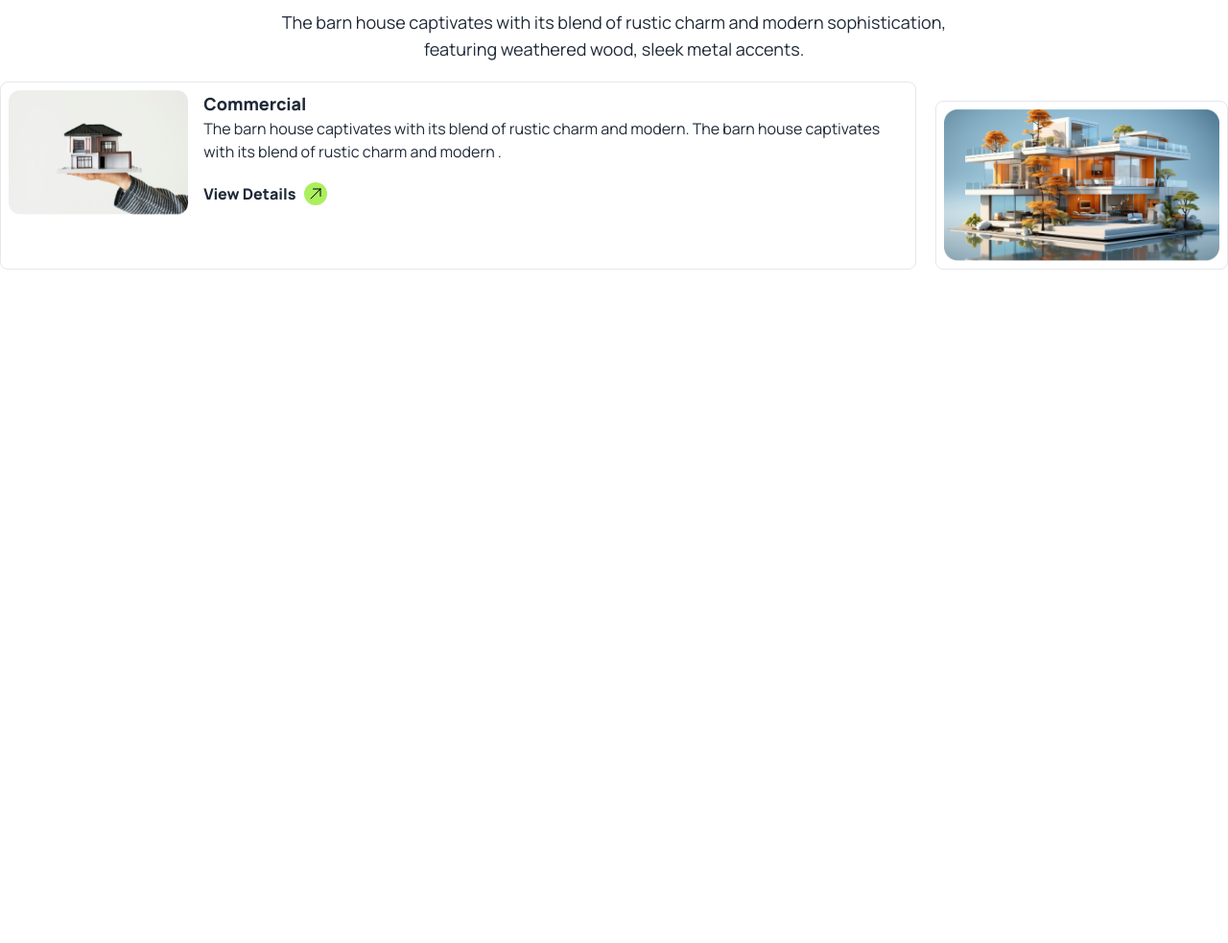
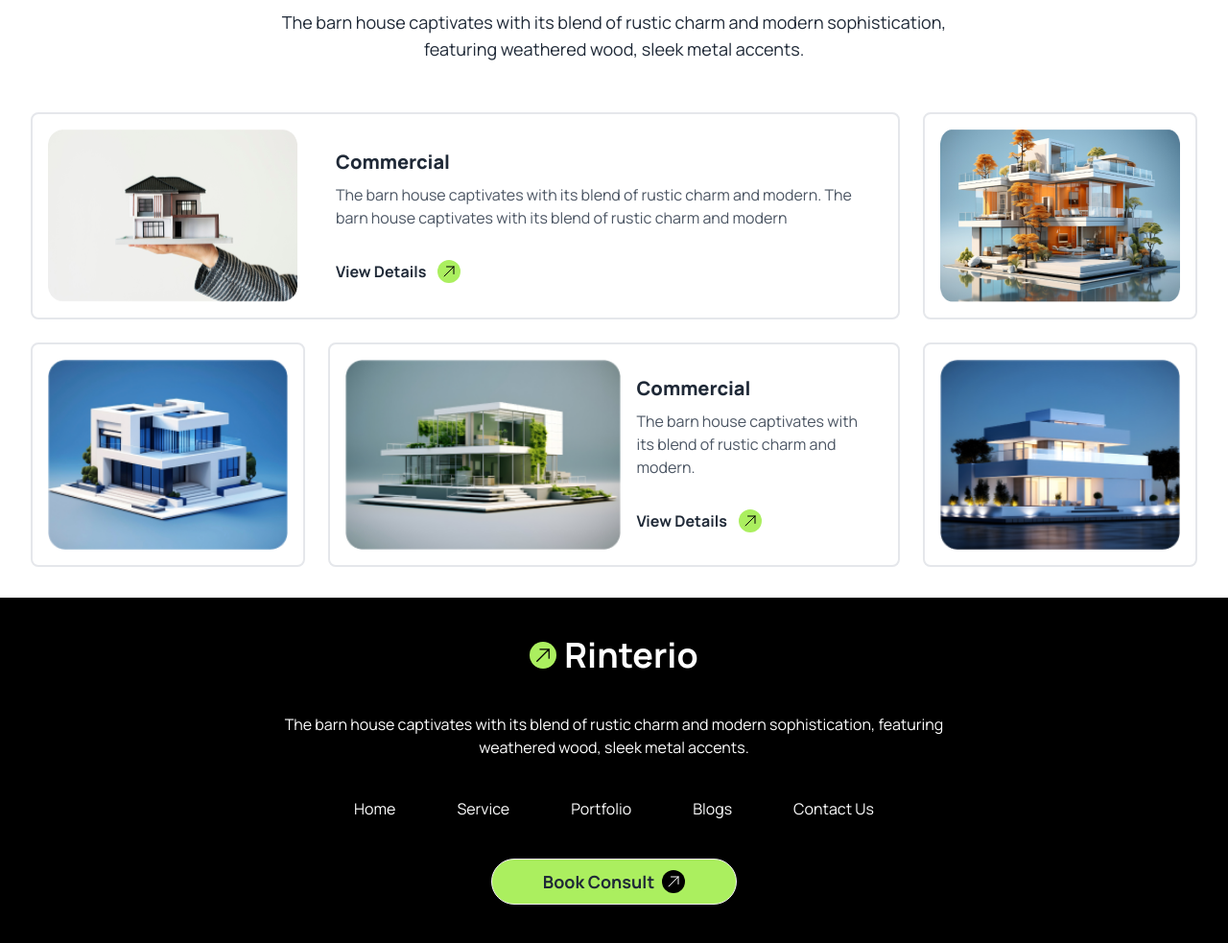
Before and after one commit to devtanvirmahamud1/B10-Assignment3, a plain HTML site: page index.html in a window 1280 px wide. Shown: the part 2306-3289 px from the top of the page at 96% size. Before the commit the page ends 2587 px from the top, so only its background shows below. Drawn offline with nearby package versions, Linux system fonts and the light colour scheme.

Commit message:
footer section added

```diff
--- a/index.html
+++ b/index.html
@@ -287,7 +287,7 @@
 
         </section>
         <!-- Latest Portfolio -->
-        <section class="container mx-auto h-28 mt-10">
+        <section class="container mx-auto mt-10">
             <div class="flex justify-center">
                 <button class="flex bg-[#ABEF5F] bg-opacity-50 px-4 py-3 rounded-full font-extrabold"> <svg
                         xmlns="http://www.w3.org/2000/svg" fill="none" viewBox="0 0 24 24" stroke-width="1.5"
@@ -303,39 +303,127 @@
                 <p class="w-3/5 mx-auto md:text-lg">The barn house captivates with its blend of rustic charm and modern
                     sophistication, featuring weathered wood, sleek metal accents.</p>
             </div>
-            <div class="grid grid-cols-4 justify-center gap-5">
-                <!-- Left Content -->
-                <div class="flex border p-2 rounded-lg gap-4 col-span-3">
-                    <div class="#">
-                        <img class="w-full" src="assets/img1.png" alt="#">
-                    </div>
-                    <div class="#">
-                        <div class="mb-5">
-                            <h1 class="text-lg font-extrabold">Commercial</h1>
-                            <p>The barn house captivates with its blend of rustic charm and modern. The barn house captivates with its blend of rustic charm and modern .</p>
-                        </div>
-                        <div class="flex gap-2">
-                            <a class="font-extrabold">View
-                                Details
-                            </a>
-                            <svg xmlns="http://www.w3.org/2000/svg" fill="none" viewBox="0 0 24 24" stroke-width="1.5"
-                                stroke="currentColor" class="size-6 text-black bg-[#ABEF5F] rounded-full p-1">
-                                <path stroke-linecap="round" stroke-linejoin="round" d="m4.5 19.5 15-15m0 0H8.25m11.25 0v11.25" />
-                            </svg>
+            <!-- Grid layout-->
+
+            <div class="p-8 bg-white">
+
+                <div class="grid grid-cols-1 lg:grid-cols-4 gap-6">
+                    <!-- Card 1 -->
+                    <div class="bg-white rounded-lg border-2 p-4 lg:col-span-3 lg:flex lg:gap-10 lg:items-center">
+                        <img src="assets/img1.png" alt="House Image" class="rounded-t-lg w-full lg:w-72">
+                        <div class="space-y-2">
+                            <h3 class="text-xl font-extrabold">Commercial</h3>
+                            <p class="text-gray-600 mt-2">
+                                The barn house captivates with its blend of rustic charm and modern. The barn house captivates with its blend of rustic charm and modern
+                            </p>
+                            <div class="">
+                                <button class="flex gap-3 mt-8">
+                                    <a class="font-bold">View
+                                        Details
+                                    </a>
+                                    <svg xmlns="http://www.w3.org/2000/svg" fill="none" viewBox="0 0 24 24"
+                                        stroke-width="1.5" stroke="currentColor"
+                                        class="size-6 text-black bg-[#ABEF5F] rounded-full p-1">
+                                        <path stroke-linecap="round" stroke-linejoin="round"
+                                            d="m4.5 19.5 15-15m0 0H8.25m11.25 0v11.25" />
+                                    </svg>
+                                </button>
+                            </div>
+
                         </div>
                     </div>
+
+                    <!-- Card 2 -->
+                    <div class="bg-white rounded-lg  p-4 lg:flex border-2">
+                        <img src="assets/img2.png" alt="House Image" class="rounded-t-lg w-full">
+                    </div>
+
+                    <!-- Card 3 -->
+                    <div
+                        class="bg-white rounded-lg  p-4 lg:flex lg:items-center lg: justify-center lg:col-span-1 border-2">
+                        <img src="assets/img3.png" alt="House Image" class="rounded-t-lg w-full lg:w-96 object-cover">
+                    </div>
+
+                    <!-- Card 4 -->
+                    <div class="bg-white rounded-lg  p-4 lg:col-span-2 lg:flex border-2">
+                        <img src="assets/img4.png" alt="House Image" class="rounded-t-lg w-full lg:w-72 object-cover">
+                        <div class="p-4">
+                            <h3 class="text-xl font-extrabold">Commercial</h3>
+                            <p class="text-gray-600 mt-2">
+                                The barn house captivates with its blend of rustic charm and modern.
+                            </p>
+                            <div class="">
+                                <button class="flex gap-3 mt-8">
+                                    <a class="font-bold">View
+                                        Details
+                                    </a>
+                                    <svg xmlns="http://www.w3.org/2000/svg" fill="none" viewBox="0 0 24 24"
+                                        stroke-width="1.5" stroke="currentColor"
+                                        class="size-6 text-black bg-[#ABEF5F] rounded-full p-1">
+                                        <path stroke-linecap="round" stroke-linejoin="round"
+                                            d="m4.5 19.5 15-15m0 0H8.25m11.25 0v11.25" />
+                                    </svg>
+                                </button>
+                            </div>
+
+                        </div>
+                    </div>
+                    <!-- Card-5 -->
+                    <div
+                        class="bg-white rounded-lg  p-4 lg:flex lg:items-center lg: justify-center lg:col-span-1 border-2">
+                        <img src="assets/img5.png" alt="House Image" class="rounded-t-lg w-full object-cover">
+
+                    </div>
                 </div>
-                <!-- Right content -->
-                 <div class="border p-2 rounded-lg mt-5 mx-14 lg:mx-0">
-                    <img class="w-full" src="assets/img2.png" alt="">
-                 </div>
             </div>
+
 
         </section>
     </main>
-    <footer>
 
+    <footer class="bg-black text-white py-10">
+        <section class="container mx-auto">
+            <div class="grid justify-center">
+                <a class="flex gap-2 font-bold lg:text-4xl text-3xl items-center"><svg
+                        xmlns="http://www.w3.org/2000/svg" fill="none" viewBox="0 0 24 24" stroke-width="1.5"
+                        stroke="currentColor" class="size-7 text-black bg-[#ABEF5F] rounded-full p-1">
+                        <path stroke-linecap="round" stroke-linejoin="round"
+                            d="m4.5 19.5 15-15m0 0H8.25m11.25 0v11.25" />
+                    </svg>
+                    <h4>Rinterio</h4>
+                </a>
+            </div>
+            <div class="w-3/5 text-center mx-auto mt-10">
+                <p>The barn house captivates with its blend of rustic charm and modern sophistication, featuring weathered wood, sleek metal accents.</p>
+            </div>
+            <!-- footer menu -->
+
+            <div class="flex justify-center mt-12 lg:w-3/5 lg:mx-auto lg:mt-10">
+                <div>
+                    <ul class="lg:flex  lg:space-x-16">
+                        <li class="mb-5"><a>Home</a></li>
+                        <li class="mb-5"><a>Service</a></li>
+                        <li class="mb-5"><a>Portfolio</a></li>
+                        <li class="mb-5"><a>Blogs</a></li>
+                        <li class="mb-5"><a>Contact Us</a></li>
+                      </ul>
+                </div>
+            </div>
+          <!-- Footer button -->
+          <div class="flex justify-center mt-5">
+            <button class="btn rounded-full px-5 bg-[#ABEF5F] font-bold text-lg w-4/5 lg:w-1/5">
+                Book Consult
+                <svg xmlns="http://www.w3.org/2000/svg" fill="none" viewBox="0 0 24 24" stroke-width="1.5"
+                    stroke="currentColor" class="size-6 bg-black text-white rounded-full p-1">
+                    <path stroke-linecap="round" stroke-linejoin="round"
+                        d="m4.5 19.5 15-15m0 0H8.25m11.25 0v11.25" />
+                </svg>
+            </button>
+        </div>
+
+        </section>
     </footer>
+
 </body>
 
 </html>
```
